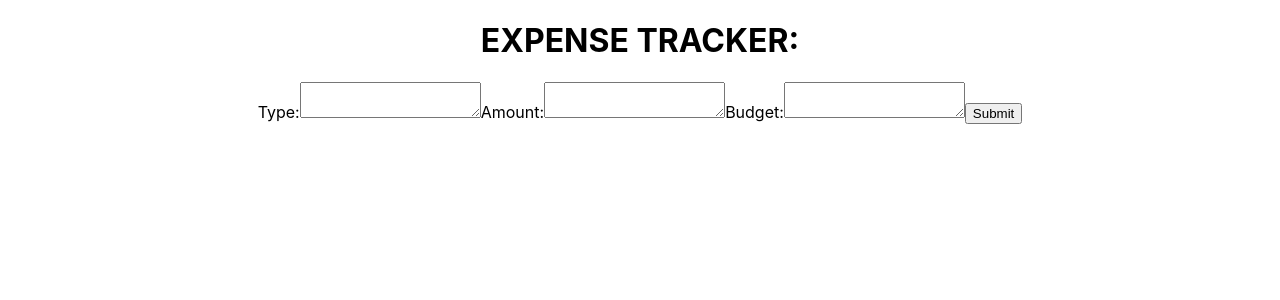
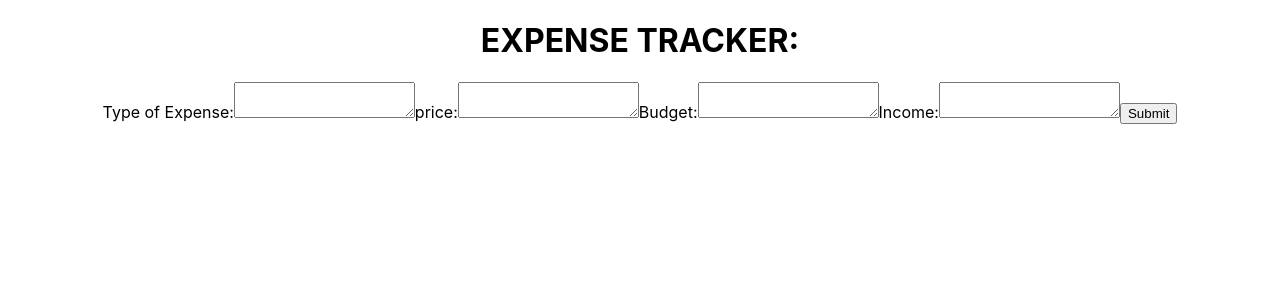
Before and after one commit to beninada/react_app, a React (Create React App) app: page /expenses in a window 1280 px wide. Shown: the top 300 px of the page. Built offline with nearby package versions, Linux system fonts and the light colour scheme; no server answers.

Commit message:
expenses

```diff
--- a/src/App.js
+++ b/src/App.js
@@ -17,6 +17,7 @@ class App extends React.Component{
 
   handleLogout = () => {
     clearToken()
+    this.props.clearUser()
   }
 
   componentDidMount() {
@@ -40,7 +41,7 @@ class App extends React.Component{
 
       </Switch>
 
-      {getToken() ? <button onClick={this.handleLogout}>Logout</button> : null}
+      {this.props.user.username ? <button onClick={this.handleLogout}>Logout</button> : null}
 
       </div>
       </Router>
@@ -50,8 +51,9 @@ class App extends React.Component{
 
 const mapDispatchToProps = dispatch => {
   return {
-    getUser: () => dispatch(getUser())
+    getUser: () => dispatch(getUser()),
+    clearUser: () => dispatch({type: "CLEAR_USER"})
   }
 }
 
-export default connect(null, mapDispatchToProps)(App)
+export default connect(state => state, mapDispatchToProps)(App)
--- a/src/components/Expenses.js
+++ b/src/components/Expenses.js
@@ -6,41 +6,51 @@ import React, { Component } from 'react';
 class Expenses extends Component {
 
     state = {
-        Type: '',
-        amount: '',
+        income:'',
+        typeOfExpense: '',
+        price: '',
         budget: ''
     }
 
-    handleChangeType= event =>{
-        this.setState({[event.target.type]: event.target.value})
+
+    handleChangeIncome= event=>{
+        this.setState({income: event.target.value})
     }
 
-    handleChangeAmount= event=>{
-        this.setState({[event.target.amountAvailable]:event.target.value})
+    handleChangeTypeOfExpense= event =>{
+        this.setState({typeOfExpense: event.target.value})
+    }
+
+    handleChangePrice= event=>{
+        this.setState({price:event.target.value})
     }
 
     handleChangeBudget= event=>{
-        this.setState({[event.target.budget]:event.target.value})
+        this.setState({budget:event.target.value})
     }
 
     handleSubmit(event){
         alert(`A ${this.state} was submitted: ` + this.state);
         event.preventDefault()
-        const {name, amount, budget} = this.state
+        const {income, typeOfExpense, price, budget} = this.state
     }
 
     render() {
         return (
             <form onSubmit={this.handleSubmit}>
                 <h1>EXPENSE TRACKER:</h1>
-                    <label>Type:
-                     <textarea value={this.state.type} onChange={this.handleChangeType}/>
-                       <label>Amount:
-                             <textarea value={this.state.amount} onChange={this.handleChangeAmount}/>
+                <label>Type of Expense:
+                <textarea value={this.state.typeOfExpense} onChange={this.handleChangeTypeOfExpense}/>
+                </label>
+                <label>price:
+                <textarea value={this.state.price} onChange={this.handleChangePrice}/>
+                </label>
                 <label>Budget:
                 <textarea value={this.state.budget} onChange={this.handleChangeBudget}/>
                 </label>
-                        </label>
+
+                <label>Income:
+                <textarea value={this.state.income} onChange={this.handleChangeIncome}/>
                 </label>
 
                  <input type="submit" value="Submit"/>
@@ -52,3 +62,7 @@ class Expenses extends Component {
 }
 
 export default(Expenses)
+
+// do mapstatetoprops
+// dispatch
+// make a fetch with the variable's values
```
Lines whose indentation alone changed are shown as unchanged.
